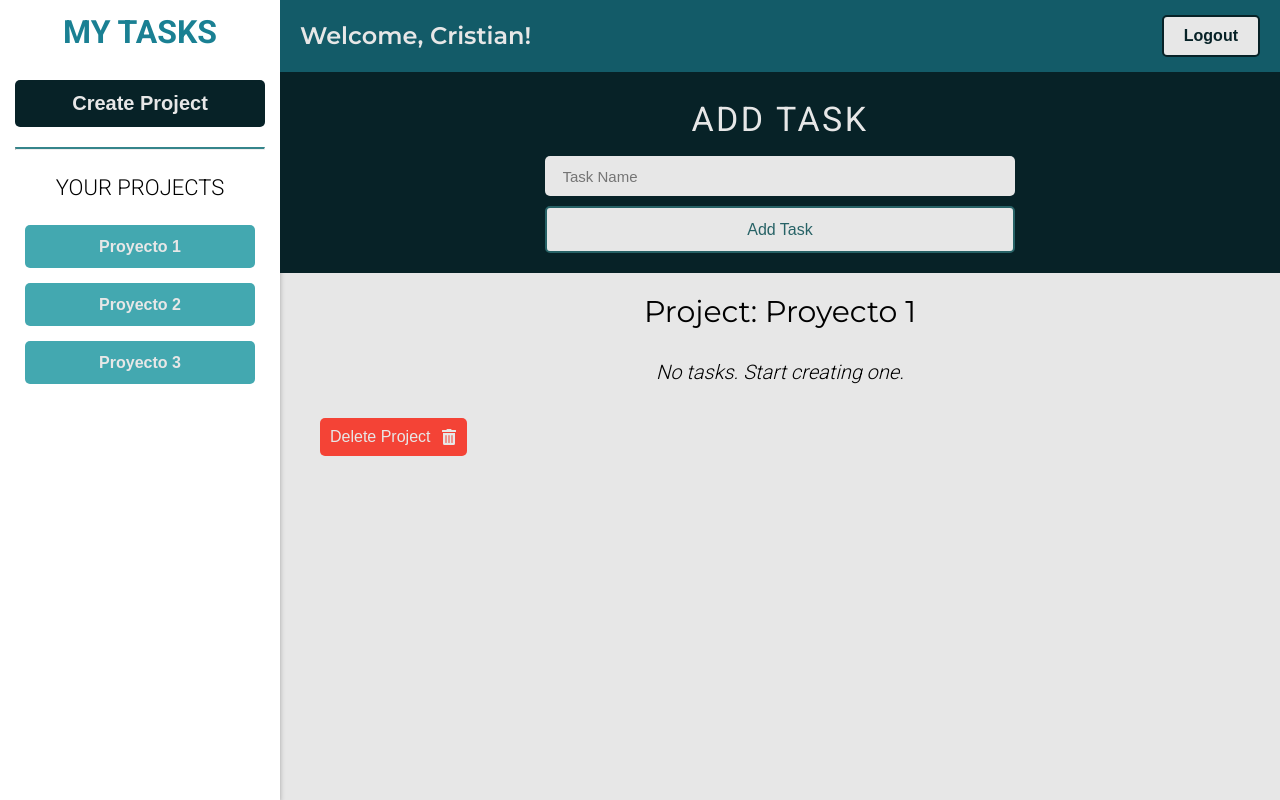
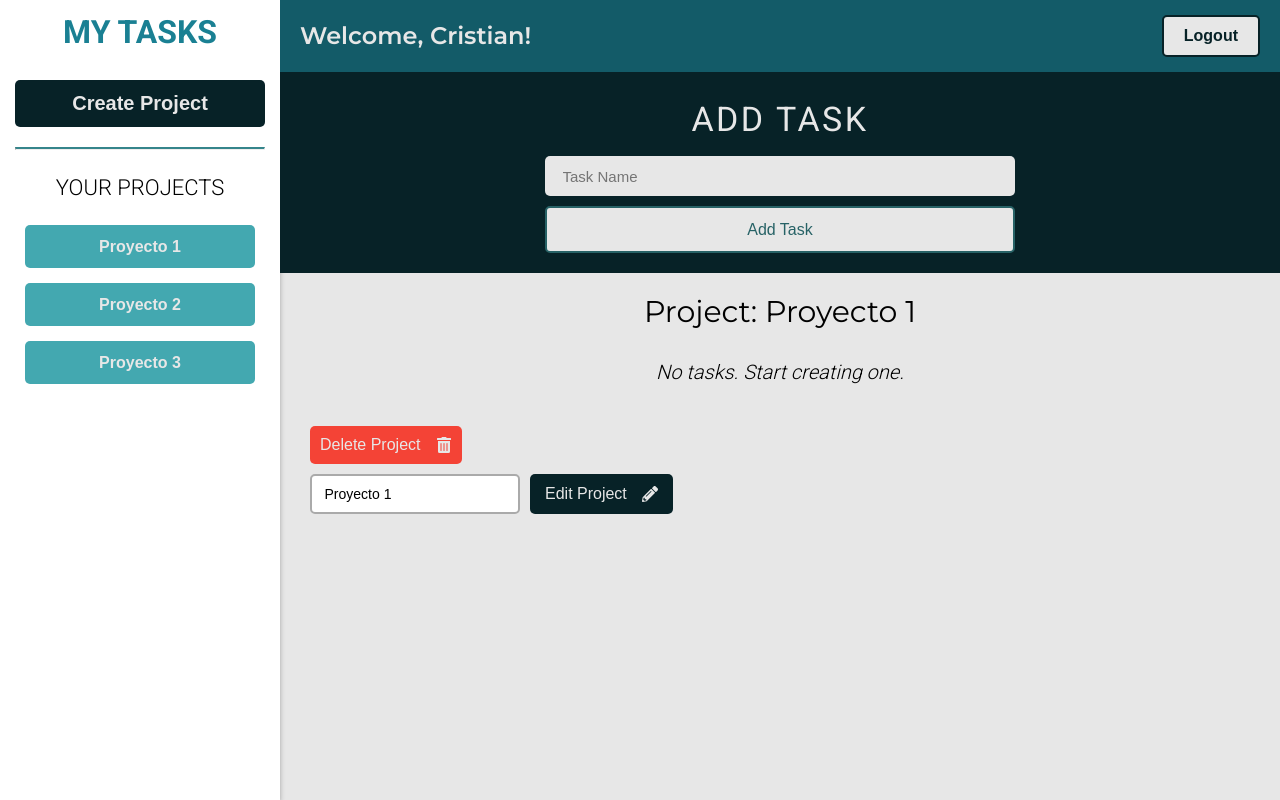
Before and after one commit to cristian-quintanilla/mytasks, a Next.js app: page /projects in a window 1280 px wide. Both pictures are taken after a click on the button "Proyecto 1". Built offline with nearby package versions, Linux system fonts and the light colour scheme.

Commit message:
Edit project title

```diff
--- a/components/projects/TasksList.tsx
+++ b/components/projects/TasksList.tsx
@@ -1,17 +1,35 @@
-import { FaTrashAlt } from 'react-icons/fa';
+import { useState, useEffect } from 'react';
+import { FaPencilAlt, FaTrashAlt } from 'react-icons/fa';
 
 import Task from './Task';
 
 import { ProjectInterface } from '../../interfaces';
 import { useAppDispatch } from '../../store/hooks';
-import { removeProject } from '../../reducers/projectsReducer';
+import { editProject, removeProject } from '../../reducers/projectsReducer';
 
 const TasksList = (project: ProjectInterface) => {
 	const dispatch = useAppDispatch();
+	const [ titleForm, setTitleForm ] = useState<string>(project.title);
+
+	//* Change the title of the project
+	useEffect(() => {
+		setTitleForm(project.title);
+	}, [project.title]);
+
+	//* Input change
+	const handleInputChange = ({ target }: React.ChangeEvent<HTMLInputElement>) => {
+		setTitleForm(target.value);
+	};
 
 	//* Remove project
 	function remove() {
 		dispatch( removeProject(project.id) );
+	}
+
+	//* Edit Project
+	function edit() {
+		const editProjectData: ProjectInterface = { ...project, title: titleForm };
+		dispatch( editProject(editProjectData) );
 	}
 
 	return (
@@ -31,10 +49,34 @@ const TasksList = (project: ProjectInterface) => {
 				)
 			}
 
-			<button className='tasks__delete' onClick={ remove }>
-				Delete Project
-				<FaTrashAlt />
-			</button>
+			<div className='tasks__options'>
+				<button className='tasks__delete' onClick={ remove }>
+					Delete Project
+					<FaTrashAlt />
+				</button>
+
+				<div className='tasks__options-edit'>
+					<input
+						type='text'
+						name='title'
+						className={ titleForm.trim().length < 3 ? 'tasks__options-input-error' : 'tasks__options-input' }
+						placeholder='Project Title'
+						autoComplete='off'
+						value={ titleForm }
+						onChange={ handleInputChange }
+					/>
+
+					<button
+						className='tasks__options-edit__button'
+						type='submit'
+						disabled={ titleForm.trim().length < 3 ? true : false }
+						onClick={ edit }
+					>
+						Edit Project
+						<FaPencilAlt />
+					</button>
+				</div>
+			</div>
 		</section>
 	);
 }
--- a/components/ui/NewProject.tsx
+++ b/components/ui/NewProject.tsx
@@ -3,7 +3,7 @@ import { FaPlus } from 'react-icons/fa';
 
 import AlertError from './AlertError';
 
-import validateNewProject from '../../validation/validateNewProject';
+import validateProject from '../../validation/validateProject';
 import { useForm } from '../../hooks/useForm';
 
 import { ProjectInterface } from '../../interfaces';
@@ -19,7 +19,7 @@ const NewProject = () => {
 
 	const { values, errors, handleBlur, handleInputChange, onSubmit } = useForm(
 		INITIAL_STATE,
-		validateNewProject,
+		validateProject,
 		create
 	);
 	const { title } = values;
@@ -28,7 +28,7 @@ const NewProject = () => {
 	function create() {
 		const newProject: ProjectInterface = {
 			id: Math.random().toString(),
-			title: title || '',
+			title: title?.trim() || '',
 			tasks: [],
 		}
 
--- a/reducers/projectsReducer.ts
+++ b/reducers/projectsReducer.ts
@@ -1,7 +1,7 @@
 import { createSlice, PayloadAction } from '@reduxjs/toolkit';
 
 import type { RootState } from '../store/store';
-import { ProjectInterface, TaskInterface } from '../interfaces';
+import { ProjectInterface } from '../interfaces';
 
 export type ProjectsState = {
 	projects: ProjectInterface[];
@@ -58,18 +58,22 @@ export const projectsSlice = createSlice({
 		addProject: (state, action: PayloadAction<ProjectInterface>) => {
 			state.projects = [ action.payload, ...state.projects ];
 		},
+		removeProject: (state, action: PayloadAction<string>) => {
+			state.projects = state.projects.filter(project => project.id !== action.payload);
+			state.activeProject = null;
+		},
 		setActiveProject: (state, action: PayloadAction<string>) => {
       const activeProject = state.projects.find(project => project.id === action.payload);
 			state.activeProject = activeProject ?? null;
     },
-		removeProject: (state, action: PayloadAction<string>) => {
-			state.projects = state.projects.filter(project => project.id !== action.payload);
-			state.activeProject = null;
+		editProject: (state, action: PayloadAction<ProjectInterface>) => {
+			state.projects = state.projects.map(project => project.id === action.payload.id ? action.payload : project);
+			state.activeProject = state.activeProject?.id === action.payload.id ? action.payload : state.activeProject;
 		}
 	},
 });
 
-export const { addProject, setActiveProject, removeProject } = projectsSlice.actions;
+export const { addProject, editProject, removeProject, setActiveProject } = projectsSlice.actions;
 
 export const getProjects = (state: RootState) => state.projects.projects;
 export const getActiveProject = (state: RootState) => state.projects.activeProject;
--- a/styles/components/taskslist.scss
+++ b/styles/components/taskslist.scss
@@ -1,3 +1,23 @@
+@mixin input ($error) {
+	border-radius: .5rem;
+	border: 2px solid;
+	font-size: 1.4rem;
+	outline: none;
+	padding: 1rem 1.25rem;
+
+	@if $error {
+		border-color:#F44336;
+	} @else {
+		border-color: $color-grey-light-2;
+	}
+}
+
+@mixin button-display {
+	display: flex;
+	align-items: center;
+	gap: 1.5rem;
+}
+
 .tasks {
 	display: flex;
 	flex-direction: column;
@@ -21,11 +41,56 @@
 		text-align: center;
 	}
 
+	&__options {
+		display: flex;
+		align-items: flex-start;
+		flex-direction: column;
+		padding: .75rem 1rem;
+		gap: 1rem;
+		margin-top: 1rem;
+		width: 100%;
+
+		&-edit {
+			display: flex;
+			gap: 1rem;
+
+			&__button {
+				@include button-display;
+
+				background-color: $color-primary;
+				border-radius: .5rem;
+				border: none;
+				color: $color-grey-light-1;
+				font-size: 1.6rem;
+				font-weight: 400;
+				outline: none;
+				padding: 1rem 1.5rem;
+				transition: all .2s ease-in-out;
+
+				&:hover {
+					background-color: lighten($color: $color-primary, $amount: 15%);
+					cursor: pointer;
+				}
+
+				&:disabled, &[disabled] {
+					border: 2px solid darken($color: $color-grey-light-2, $amount: 10%);
+					background-color: $color-grey-light-1;
+					color: darken($color: $color-grey-light-2, $amount: 10%);
+				}
+			}
+		}
+
+		&-input-error {
+			@include input($error: true);
+		}
+
+		&-input {
+			@include input($error: false);
+		}
+	}
+
 	&__delete {
-		align-self: flex-start;
-		display: flex;
-		align-items: center;
-		gap: 1rem;
+		@include button-display;
 
 		background-color: #F44336;
 		border-radius: .5rem;
@@ -35,8 +100,6 @@
 		font-weight: 400;
 		outline: none;
 		padding: 1rem 1rem;
-		margin-left: 2rem;
-		margin-top: 1rem;
 		transition: all .2s ease-in-out;
 
 		&:hover {
--- a/validation/validateNewProject.ts
+++ b/validation/validateProject.ts
@@ -2,7 +2,7 @@ interface Values {
 	title?: string;
 }
 
-export default function validateNewProject(values: Values) {
+export default function validateProject(values: Values) {
 	let errores: Values = {};
 
 	// Validate Title
```
